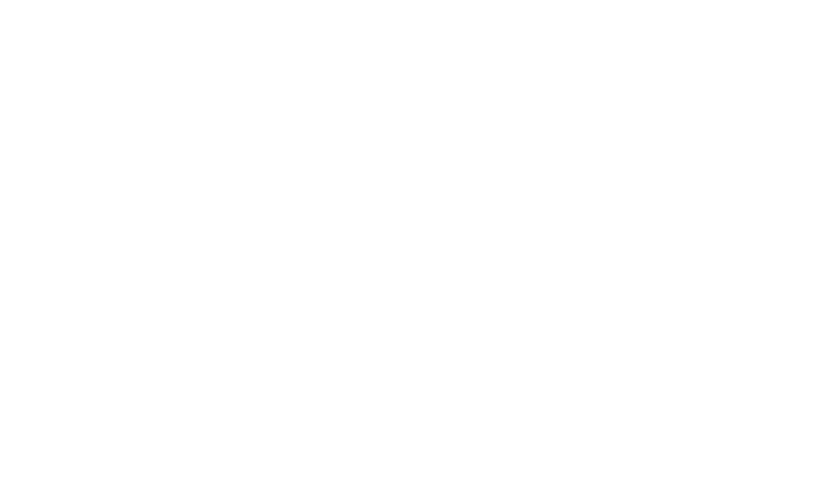
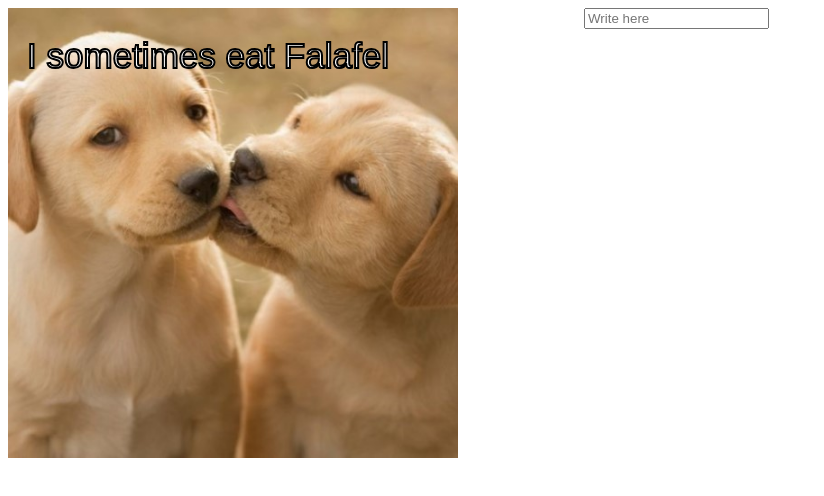
Before and after one commit to DorTeri/Meme-generator, a plain HTML site: page index.html in a window 1280 px wide. Shown: the whole page, without its empty margins (0-824 px from the left). Drawn offline with Linux system fonts and the light colour scheme.

Commit message:
Phase 1 almost done

```diff
--- /dev/null
+++ b/css/grid.css
@@ -0,0 +1,4 @@
+.editor {
+    display: grid;
+    grid-template-columns: 1fr 1fr;
+}
--- a/css/main.css
+++ b/css/main.css
@@ -0,0 +1,13 @@
+@import 'grid.css';
+
+* {
+    box-sizing: border-box;
+}
+
+.editor {
+    width: 90vw;
+}
+
+#edit-canvas {
+    background-color: antiquewhite;
+}
--- a/index.html
+++ b/index.html
@@ -1,5 +1,6 @@
 <!DOCTYPE html>
 <html lang="en">
+
 <head>
     <meta charset="UTF-8">
     <meta http-equiv="X-UA-Compatible" content="IE=edge">
@@ -7,13 +8,22 @@
     <link rel="stylesheet" href="css/main.css">
     <title>Meme generator</title>
 </head>
-<body>
+
+<body onload="onInit()">
     <section class="gallery"></section>
-    <section class="editor"></section>
+    <section class="editor">
+        <div class="canvas-container">
+            <canvas id="edit-canvas" height="450" width="450"></canvas>
+        </div>
+        <div class="edit-meme">
+            <input type="text" placeholder="Write here" oninput="onSetLineTxt(this.value)">
+        </div>
+    </section>
 
 
     <script src="js/service/util.js"></script>
     <script src="js/service/service.js"></script>
     <script src="js/controller.js"></script>
 </body>
+
 </html>
--- a/js/controller.js
+++ b/js/controller.js
@@ -1 +1,38 @@
 'use strict'
+let gElCanvas
+let gCtx
+let gKeywordSearchCountMap = { 'funny': 12, 'cat': 16, 'baby': 2 }
+
+function onInit() {
+    gElCanvas = document.querySelector('#edit-canvas')
+    gCtx = gElCanvas.getContext('2d')
+    renderMeme()
+}
+
+function renderMeme() {
+    const meme = getMeme()
+    const imgUrl = findUrlById(meme.selectedImgId).url
+    const img = new Image()
+    img.src = imgUrl
+    img.onload = () => {
+        gCtx.drawImage(img, 0, 0, gElCanvas.width, gElCanvas.height)
+        drawText(meme.lines[0].txt, 200, 50)
+    }
+}
+
+function drawText(text, x, y) {
+    gCtx.lineWidth = 2
+    gCtx.strokeStyle = 'black'
+    gCtx.fillStyle = 'white'
+    gCtx.font = '35px Arial'
+    gCtx.textAlign = 'center'
+    gCtx.textBaseline = 'middle'
+
+    gCtx.fillText(text, x, y)
+    gCtx.strokeText(text, x, y)
+}
+
+function onSetLineTxt(txt) {
+    setLineTxt(txt)
+    renderMeme()
+}
--- a/js/service/service.js
+++ b/js/service/service.js
@@ -1 +1,30 @@
 'use strict'
+
+let gImgs = [
+    { id: 1, url: 'images/1.jpg', keywords: ['funny', 'cat'] },
+    { id: 2, url: 'images/2.jpg', keywords: ['funny'] }
+]
+let gMeme = {
+    selectedImgId: 2,
+    selectedLineIdx: 0,
+    lines: [
+        {
+            txt: 'I sometimes eat Falafel',
+            size: 20,
+            align: 'left',
+            color: 'red'
+        }
+    ]
+}
+
+function getMeme() {
+    return gMeme
+}
+
+function findUrlById(id) {
+    return gImgs.find(img => img.id === id)
+}
+
+function setLineTxt(txt) {
+    gMeme.lines[0].txt = txt
+}
```
